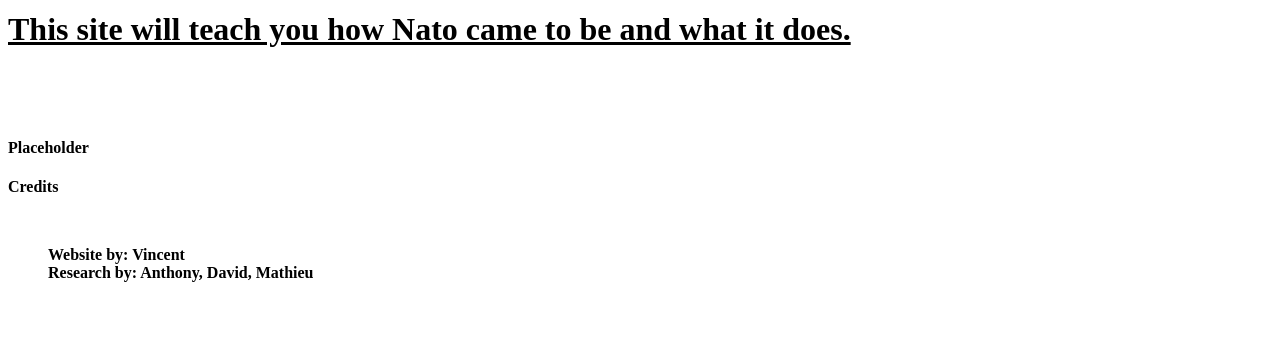
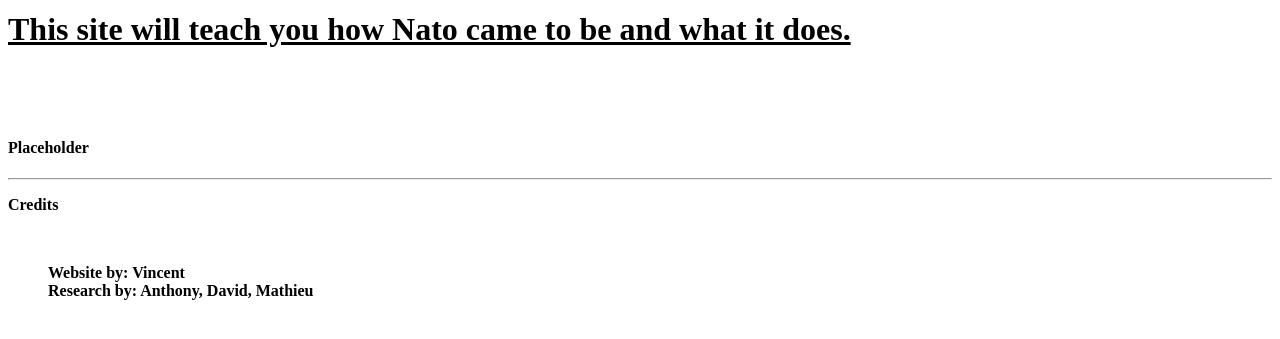
Before and after one commit to RalCallerofStorms/Nato-project, a plain HTML site: page index.html in a window 1280 px wide. Shown: the part 79-418 px from the top of the page. Drawn offline with Linux system fonts and the light colour scheme.

Commit message:
Update index.html

```diff
--- a/index.html
+++ b/index.html
@@ -10,7 +10,7 @@
 <p><u>This site will teach you how Nato came to be and what it does.</u></p>
 <br>
 <h4><p>Placeholder</p><h4>
-<lr
+<hr>
     <p>Credits</p>
     <br>
 <ul style="list-style-type: none;">
```
